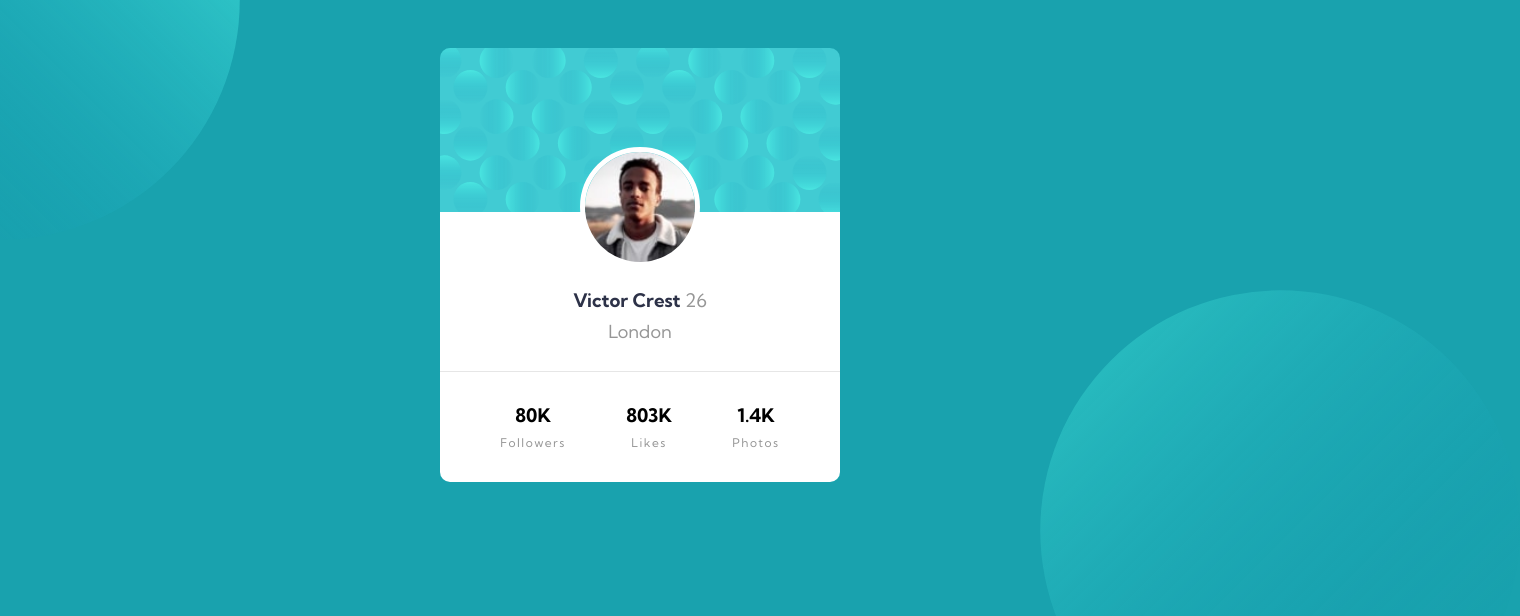
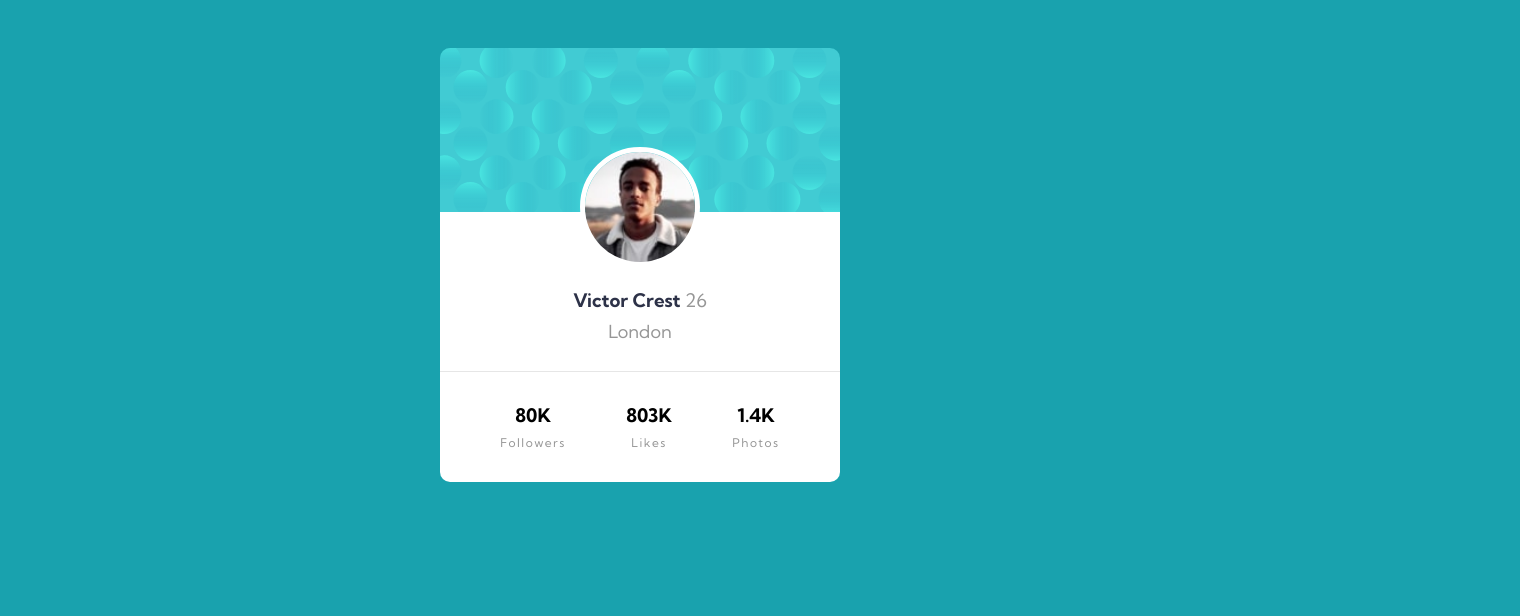
Before and after one commit to Gilocah28/profile-card-component-main, a plain HTML site: page index.html in a window 1280 px wide. Shown: the whole page, 1520 px wide, since content can reach past the window. Drawn offline with Linux system fonts and the light colour scheme.

Commit message:
modified css

```diff
--- a/index.css
+++ b/index.css
@@ -27,33 +27,7 @@ body{
   width: 100vw;
   font-family: var(--ff--100--);
   background: var(--clr--100--);
-  position: relative;
 }
-
-body::before,
-body::after {
-  content: "";
-  position: absolute;
-  width: 30rem;
-  height: 30rem;
-  background-repeat: no-repeat;
-  background-size: contain;
-  background-blend-mode: lighten;
-  z-index: -1; /* Place the pseudo-elements behind the body content */
-}
-
-body::before {
-  top: -15rem;
-  left: -15rem;
-  background-image: url(/images/bg-pattern-top.svg);
-}
-
-body::after {
-  bottom: -15rem;
-  right: -15rem;
-  background-image: url(/images/bg-pattern-bottom.svg);
-}
-
 
 .topImage{
   position: absolute;
```
